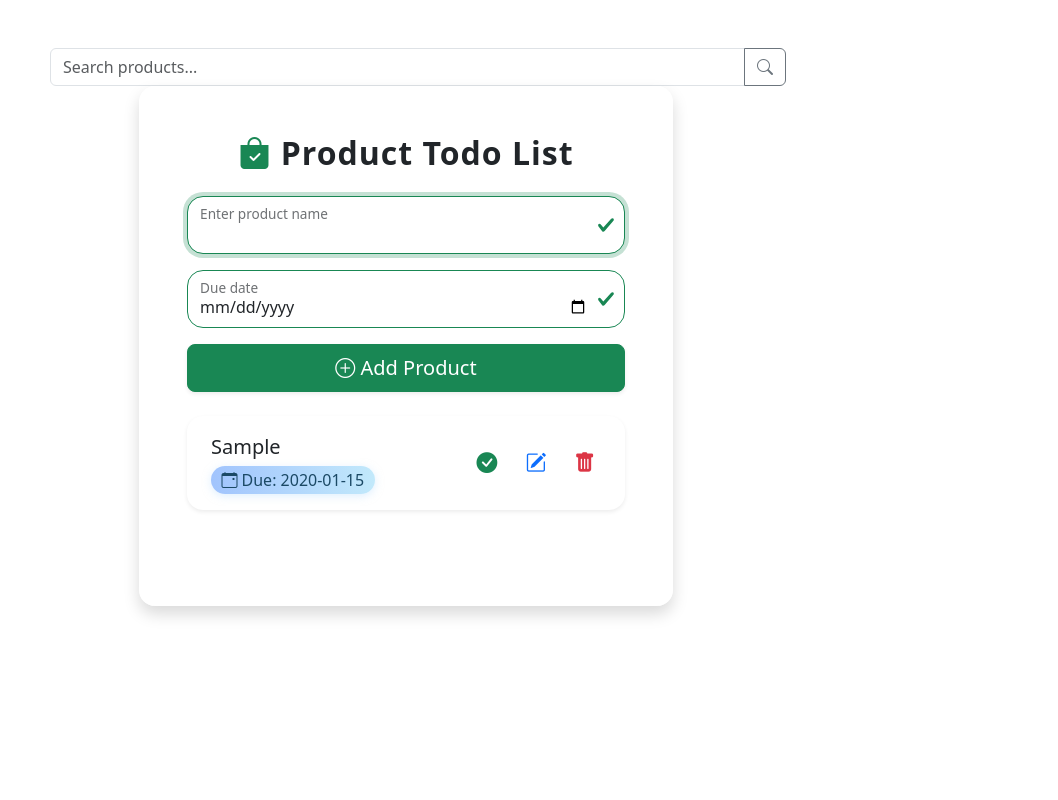
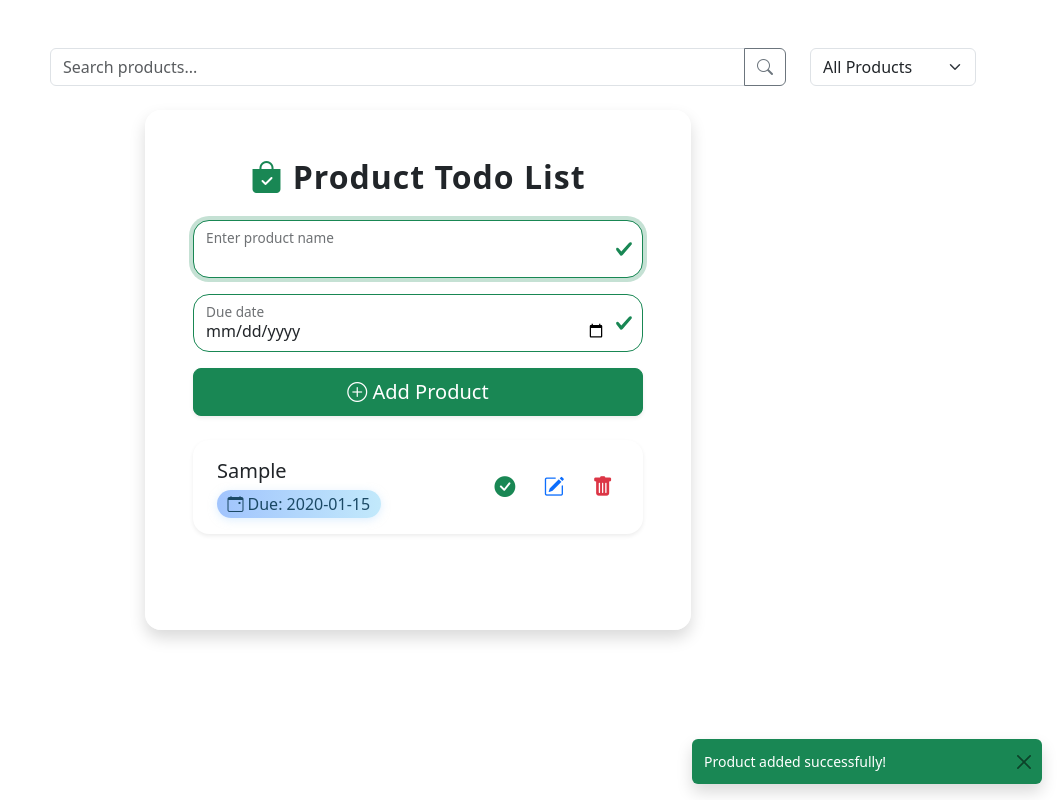
Before and after one commit to Bhagyalekshmip/js_todo, a plain HTML site: page index.html in a window 1280 px wide. Both pictures are taken after typing "Sample", "2020-01-15" into the empty fields and a click on the button "Add Product". Shown: the whole page, without its empty margins (222-1280 px from the left). Drawn offline with nearby package versions, Linux system fonts and the light colour scheme.

Commit message:
Added toast

```diff
--- a/index.html
+++ b/index.html
@@ -20,6 +20,15 @@
                     </button>
                 </div>
             </div>
+
+            <div class="col-md-2">
+                <select class="form-select" id="filterSelect">
+                    <option value="all">All Products</option>
+                    <option value="completed">Completed</option>
+                    <option value="pending">Pending</option>
+                </select>
+            </div>
+        </div>
         <div class="row justify-content-center">
             <div class="col-md-6">
                 <div class="card shadow rounded-4 border-0" style="background: #fff9;">
@@ -37,11 +46,28 @@
                                 <label for="dueDateInput">Due date</label>
                             </div>
                             <button type="submit" class="btn btn-success w-100 btn-lg shadow-sm">
-                                <i class="bi bi-plus-circle"></i> Add Product
+                                <i class="bi bi-plus-circle" ></i> Add Product
                             </button>
                         </form>
                         <ul id="productList" class="list-group list-group-flush"></ul>
-
+                        <div id="toastContainer" class="position-fixed bottom-0 end-0 p-3">
+                            <div id="addToast" class="toast align-items-center text-bg-success border-0" role="alert" aria-live="assertive" aria-atomic="true">
+                                <div class="d-flex">
+                                    <div class="toast-body">
+                                        Product added successfully!
+                                    </div>
+                                    <button type="button" class="btn-close me-2 m-auto" data-bs-dismiss="toast" aria-label="Close"></button>
+                                </div>
+                            </div>
+                            <div id="deleteToast" class="toast align-items-center text-bg-danger border-0" role="alert" aria-live="assertive" aria-atomic="true">
+                                <div class="d-flex">
+                                    <div class="toast-body">
+                                        Product deleted successfully!
+                                    </div>
+                                    <button type="button" class="btn-close me-2 m-auto" data-bs-dismiss="toast" aria-label="Close"></button>
+                                </div>
+                            </div>
+                        </div>
                     </div>
                 </div>
             </div>
--- a/js/app.js
+++ b/js/app.js
@@ -216,6 +216,8 @@ document.addEventListener('DOMContentLoaded', function () {
             deleteIdx = null;
             deleteModal.hide();
         }
+        const deleteToast = new bootstrap.Toast(document.getElementById('deleteToast'));
+       deleteToast.show();
     };
 
     productForm.addEventListener('submit', function (e) {
@@ -230,6 +232,9 @@ document.addEventListener('DOMContentLoaded', function () {
             completed: false
         });
         localStorage.setItem('todos', JSON.stringify(todos));
+       // Show add toast
+       const addToast = new bootstrap.Toast(document.getElementById('addToast'));
+       addToast.show();
         // Clear inputs
         productInput.classList.remove('is-invalid');
         dueDateInput.classList.remove('is-invalid');
```
